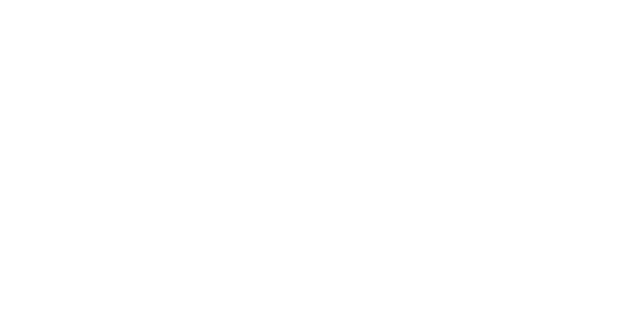
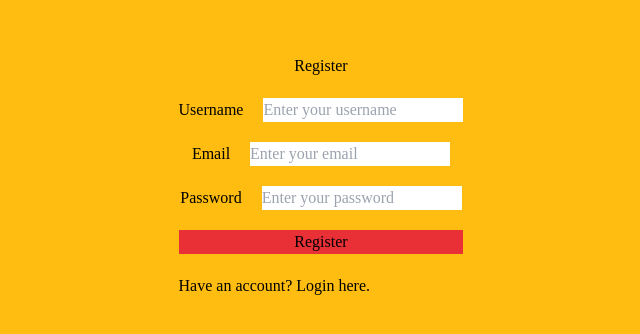
Before and after one commit to Ankit-can-ctrl/SnapEats, a React (Vite) app in the folder client/: page /register in a window 1280 px wide. Before the commit this address had no page. Shown: the part 224-558 px from the top of the page, without its empty margins (319-959 px from the left). Built offline with nearby package versions, Linux system fonts and the light colour scheme; a web font is replaced by a local one.

Commit message:
feat: add authentication pages and cart functionality with routing

```diff
--- a/client/src/App.jsx
+++ b/client/src/App.jsx
@@ -1,12 +1,20 @@
 import { Routes, Route } from "react-router-dom";
 import Home from "./pages/Home";
 import MenuItems from "./pages/MenuItems";
+import Login from "./pages/Login";
+import Register from "./pages/Register";
+
+import CartWrapper from "./components/CartWrapper";
+
 function App() {
   return (
     <div className=" font-main">
       <Routes>
         <Route path="/" element={<Home />} />
         <Route path="/menu" element={<MenuItems />} />
+        <Route path="/login" element={<Login />} />
+        <Route path="/register" element={<Register />} />
+        <Route path="*" element={<CartWrapper />} />
       </Routes>
     </div>
   );
--- a/client/src/Context/StoreContext.jsx
+++ b/client/src/Context/StoreContext.jsx
@@ -111,13 +111,13 @@ export const useStoreContext = () => {
 
 // creating auth context
 export const AuthContext = createContext({
-  isLoggedIn: false,
+  isLoggedIn: true,
   login: () => {},
   logout: () => {},
 });
 
 export const AuthContextProvider = ({ children }) => {
-  const [isLoggedIn, setIsLoggedIn] = useState(false);
+  const [isLoggedIn, setIsLoggedIn] = useState(true);
   console.log(isLoggedIn);
   const login = () => {
     setIsLoggedIn(true);
--- a/client/src/assets/Data.jsx
+++ b/client/src/assets/Data.jsx
@@ -31,7 +31,8 @@ export const food_list = [
   {
     id: 4,
     name: "Veggie Supreme Pizza",
-    image: "https://example.com/veggie-supreme.jpg",
+    image:
+      "https://www.nordicware.com/wp-content/uploads/2021/05/46400_traditional_pizza_pan_02_e.jpg",
     price: 9.49,
     description: "Loaded with bell peppers, olives, onions, and mushrooms.",
     category: "Pizza",
--- /dev/null
+++ b/client/src/components/CartWrapper.jsx
@@ -0,0 +1,9 @@
+import { useLocation } from "react-router-dom";
+import Cart from "../pages/Cart";
+
+const CartWrapper = () => {
+  const location = useLocation();
+  return location.pathname.endsWith("/cart") ? <Cart /> : null;
+};
+
+export default CartWrapper;
--- a/client/src/components/Navbar.jsx
+++ b/client/src/components/Navbar.jsx
@@ -12,7 +12,8 @@ import { useState } from "react";
 
 import { ImCross } from "react-icons/im";
 
-function Navbar({ cart }) {
+function Navbar() {
+  const { cart } = useStoreContext();
   const { isLoggedIn, login, logout } = useAuthContext();
   const [isOpen, setIsOpen] = useState(false);
 
--- a/client/src/components/Parallax.jsx
+++ b/client/src/components/Parallax.jsx
@@ -54,7 +54,7 @@ const Parallax = () => {
             ref={image1Ref}
             src={image1}
             alt="Rotating Image 1"
-            className="w-[150px] sm:w-[200px] md:w-[250px] lg:w-[300px] 2xl:w-[270px] object-cover will-change-transform hover:scale-105 transition-all duration-300 ease-out"
+            className="w-[150px] sm:w-[200px] md:w-[250px] lg:w-[300px] 2xl:w-[270px] object-cover will-change-transform hover:scale-105  transition-all duration-300 ease-out"
             style={{
               transition: "transform 0.1s cubic-bezier(0.4, 0, 0.2, 1)",
             }}
@@ -88,7 +88,7 @@ const Parallax = () => {
             ref={image3Ref}
             src={image2}
             alt="Rotating Image 3"
-            className="w-[150px] sm:w-[200px] md:w-[250px] xl:w-[300px] object-cover will-change-transform hover:scale-105 transition-all duration-300 ease-out"
+            className="w-[150px] sm:w-[200px] md:w-[250px] xl:w-[300px] object-cover will-change-transform hover:scale-105 transition-all  duration-300 ease-out"
             style={{
               transition: "transform 0.1s cubic-bezier(0.4, 0, 0.2, 1)",
             }}
--- /dev/null
+++ b/client/src/pages/Cart.jsx
@@ -0,0 +1,71 @@
+import Footer from "../components/Footer";
+import Header from "../components/Header";
+import Navbar from "../components/Navbar";
+import { useStoreContext } from "../Context/StoreContext";
+function Cart() {
+  const { cart, food_items, removeFromCart, addToCart } = useStoreContext();
+  console.log(cart.length);
+  return (
+    <div>
+      <Header />
+      <Navbar />
+      <div className="cart min-h-screen p-5">
+        <div className="Cart_heading w-full flex items-center justify-center py-5 border-b-2 border-gray-100 mb-5">
+          Your Cart ({cart.length} Items).
+        </div>
+        <div className="Cart_fields grid grid-cols-4 place-items-start pb-5 border-b-2 border-gray-100">
+          <p>Item</p>
+          <p>Price</p>
+          <p>Quantity</p>
+          <p>Total</p>
+        </div>
+        <div className="cart_items">
+          {cart.length > 0 &&
+            cart.map((cartItem) => {
+              const itemDetails = food_items.find(
+                (food) => food.id === cartItem.id
+              );
+              return itemDetails ? (
+                <div
+                  className="cart_item grid grid-cols-4 w-full place-items-start py-4"
+                  key={cartItem.id}
+                >
+                  <div className="item">
+                    <img
+                      className="w-[50px]"
+                      src={itemDetails.image}
+                      alt={itemDetails.name}
+                    />
+                    <p>{itemDetails.name}</p>
+                  </div>
+                  <p>${itemDetails.price}</p>
+                  <div className="quantity flex items-center justify-center gap-3 bg-gray-200 py-2 px-4 rounded-md">
+                    {cartItem.quantity > 0 && (
+                      <button
+                        className=" text-xl font-semibold"
+                        onClick={() => removeFromCart(cartItem.id)}
+                      >
+                        -
+                      </button>
+                    )}
+                    <p>{cartItem.quantity}</p>
+                    <button
+                      className=" text-xl font-semibold"
+                      onClick={() => addToCart(cartItem.id)}
+                    >
+                      +
+                    </button>
+                  </div>
+                  <p>${itemDetails.price * cartItem.quantity}</p>
+                </div>
+              ) : null;
+            })}
+        </div>
+        <br />
+      </div>
+      <Footer />
+    </div>
+  );
+}
+
+export default Cart;
--- /dev/null
+++ b/client/src/pages/Login.jsx
@@ -0,0 +1,27 @@
+import { Link } from "react-router-dom";
+
+function Login() {
+  return (
+    <div className=" w-full h-screen bg-secodary flex flex-col justify-center items-center gap-5">
+      <h1>Login</h1>
+      <form className=" flex flex-col gap-5" action="submit">
+        <div className=" flex gap-5 items-center justify-center">
+          <label htmlFor="">Email</label>
+          <input type="email" placeholder="Enter your email" />
+        </div>
+        <div className=" flex gap-5 items-center justify-center">
+          <label htmlFor="">Password</label>
+          <input type="password" placeholder="Enter your password" />
+        </div>
+        <button className=" bg-primary" type="submit">
+          Login
+        </button>
+        <p>
+          Don't have an account?<Link to={"/register"}> Register here</Link>.
+        </p>
+      </form>
+    </div>
+  );
+}
+
+export default Login;
--- /dev/null
+++ b/client/src/pages/Register.jsx
@@ -0,0 +1,31 @@
+import { Link } from "react-router-dom";
+
+function Register() {
+  return (
+    <div className=" w-full h-screen bg-secodary flex flex-col justify-center items-center gap-5">
+      <h1>Register</h1>
+      <form className=" flex flex-col gap-5" action="submit">
+        <div className=" flex gap-5 items-center justify-center">
+          <label htmlFor="">Username</label>
+          <input type="text" placeholder="Enter your username" />
+        </div>
+        <div className=" flex gap-5 items-center justify-center">
+          <label htmlFor="">Email</label>
+          <input type="email" placeholder="Enter your email" />
+        </div>
+        <div className=" flex gap-5 items-center justify-center">
+          <label htmlFor="">Password</label>
+          <input type="password" placeholder="Enter your password" />
+        </div>
+        <button className=" bg-primary" type="submit">
+          Register
+        </button>
+        <p>
+          Have an account?<Link to={"/login"}> Login here</Link>.
+        </p>
+      </form>
+    </div>
+  );
+}
+
+export default Register;
```
